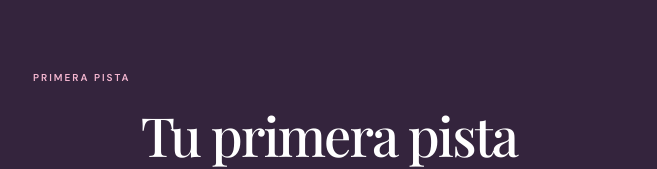
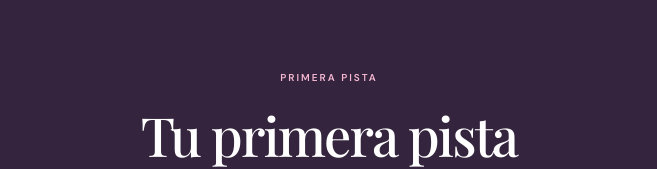
Before and after one commit to raymundo-salazar/our-history, a React (Vite) app: page /pista/1 in a window 1280 px wide. Shown: the part 163-332 px from the top of the page, without its empty margins (311-968 px from the left). Built offline with nearby package versions, Linux system fonts and the light colour scheme.

Commit message:
fix(ui): center clue heading and eyebrow

```diff
--- a/src/pages/HuntPage/index.tsx
+++ b/src/pages/HuntPage/index.tsx
@@ -30,7 +30,7 @@ export const HuntPage = () => {
 		<JourneyTemplate tone="challenge" back={location.state?.direction === "back"}>
 			<ProgressIndicator current={stationIndex} total={HUNT_TOTAL} />
 			<div className="flex flex-1 flex-col justify-center">
-				<div className="text-[10px] font-bold uppercase tracking-[.2em] text-[#f5b7d1]">
+				<div className="text-center text-[10px] font-bold uppercase tracking-[.2em] text-[#f5b7d1]">
 					{stationIndex === 0
 						? FIRST_HINT_LABEL
 						: `${NEXT_HINT_LABEL} ${stationIndex + 1}`}
```
